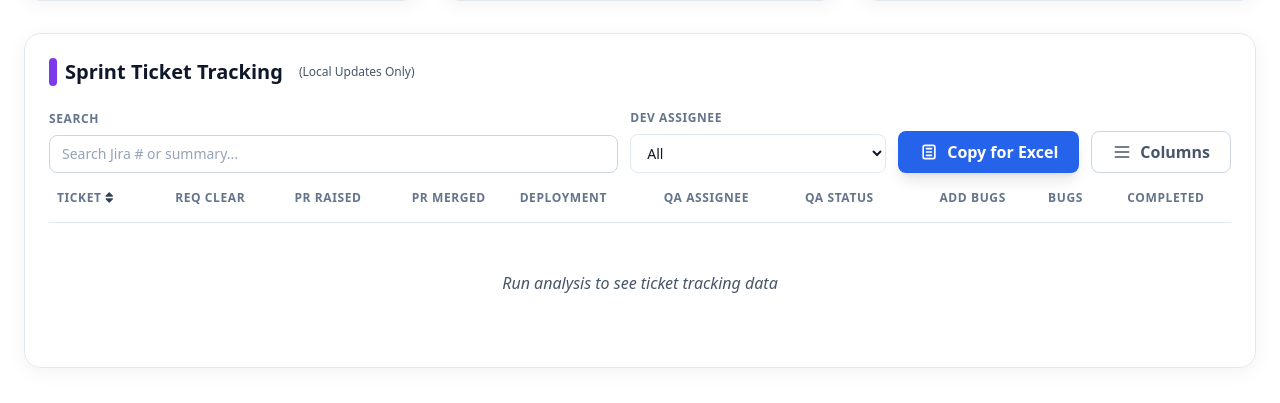
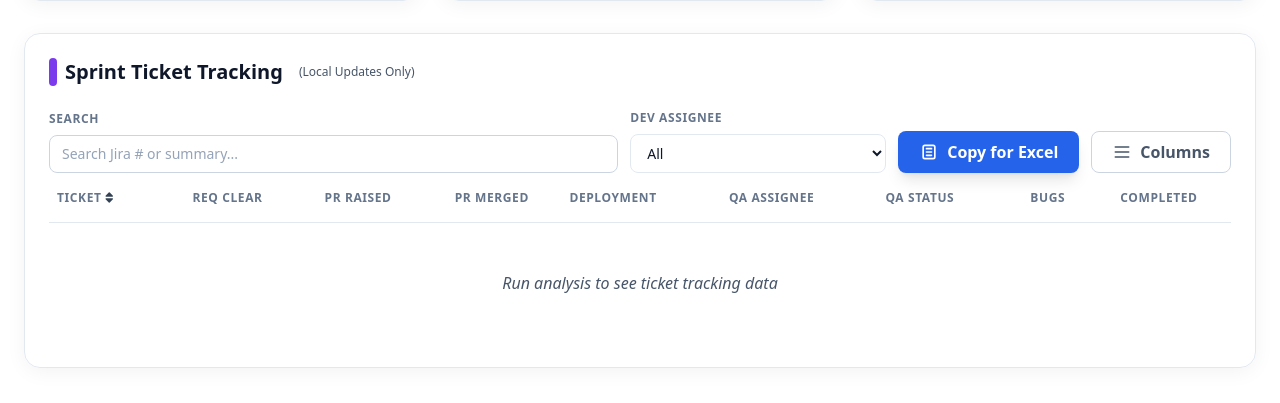
Before and after one commit to teslien/ReportsDashboard, a Python web app: template templates/index.html in a window 1280 px wide. Shown: the part 975-1378 px from the top of the page. Run offline with Jinja, Linux system fonts and the light colour scheme; the template is opened without the code that fills it, so the values that code supplies are empty; some libraries are stand-ins or nearby versions.

Commit message:
refactor: update database config and remove add bugs column
- Update MySQL configuration to use correct password and database name
- Remove "Add Bugs" column from tracking table UI and consolidate bug management
- Adjust table column spans to reflect removed column
- Move bug addition button into bugs cell with hover visibility for better UX

```diff
--- a/app.py
+++ b/app.py
@@ -276,8 +276,8 @@ AUTH = base64.b64encode(f"{DEFAULT_JIRA_EMAIL}:{DEFAULT_JIRA_API_TOKEN}".encode(
 MYSQL_CONFIG = {
     'host': 'localhost',
     'user': 'rohit',
-    'password': 'Rohit',
-    'database': 'rb_win'
+    'password': 'rohit',
+    'database': 'reports_dashboard'
 }
 
 def get_db_connection(dictionary=False):
--- a/templates/index.html
+++ b/templates/index.html
@@ -850,14 +850,13 @@
                             <th class="pb-4 px-2" data-track-col="deployment">Deployment</th>
                             <th class="pb-4 px-2" data-track-col="qa_assignee">QA Assignee</th>
                             <th class="pb-4 px-2" data-track-col="qa_status">QA Status</th>
-                            <th class="pb-4 px-2 text-center" data-track-col="add_bugs">Add Bugs</th>
                             <th class="pb-4 px-2 text-center" data-track-col="bugs">Bugs</th>
                             <th class="pb-4 px-2 text-center" data-track-col="completed">Completed</th>
                         </tr>
                     </thead>
                     <tbody id="trackingTableBody">
                         <tr>
-                            <td colspan="10" class="py-12 text-center text-gray-500 italic">
+                            <td colspan="9" class="py-12 text-center text-gray-500 italic">
                                 Run analysis to see ticket tracking data
                             </td>
                         </tr>
@@ -988,7 +987,6 @@
             { key: "qa_assignee", label: "QA Assignee" },
             { key: "qa_status", label: "QA Status" },
             { key: "requirements_clear", label: "Req Clear" },
-            { key: "add_bugs", label: "Add Bugs" },
             { key: "bugs", label: "Bugs" },
             { key: "completed", label: "Completed" }
         ];
@@ -1427,7 +1425,7 @@
 
             if (!sprintId) {
                 lastFilteredTrackingIssues = [];
-                body.innerHTML = '<tr><td colspan="10" class="py-8 text-center text-gray-500 italic">Select a sprint to enable local tracking</td></tr>';
+                body.innerHTML = '<tr><td colspan="9" class="py-8 text-center text-gray-500 italic">Select a sprint to enable local tracking</td></tr>';
                 return;
             }
 
@@ -1436,7 +1434,7 @@
 
             if (!allIssues || allIssues.length === 0) {
                 lastFilteredTrackingIssues = [];
-                body.innerHTML = '<tr><td colspan="10" class="py-8 text-center text-gray-500 italic">No tickets found in this sprint</td></tr>';
+                body.innerHTML = '<tr><td colspan="9" class="py-8 text-center text-gray-500 italic">No tickets found in this sprint</td></tr>';
                 return;
             }
 
@@ -1467,7 +1465,7 @@
             lastFilteredTrackingIssues = filtered;
 
             if (filtered.length === 0) {
-                body.innerHTML = '<tr><td colspan="10" class="py-8 text-center text-gray-500 italic">No tickets match current filters</td></tr>';
+                body.innerHTML = '<tr><td colspan="9" class="py-8 text-center text-gray-500 italic">No tickets match current filters</td></tr>';
                 return;
             }
 
@@ -1639,31 +1637,12 @@
                     </td>`;
                 }
 
-                // 8. Add Bugs
-                let addBugsCell = "";
-                if (USER_CAN_EDIT) {
-                    addBugsCell = `
-                    <td class="py-4 px-2 text-center" data-track-col="add_bugs">
-                        <button onclick="openBugManager('${issue.key}')"
-                                class="text-[10px] bg-blue-600/20 text-blue-400 border border-blue-500/30 px-2 py-1 rounded hover:bg-blue-600/40 transition">
-                            Add Bugs
-                        </button>
-                    </td>`;
-                } else {
-                     addBugsCell = `
-                    <td class="py-4 px-2 text-center" data-track-col="add_bugs">
-                        <button disabled
-                                class="text-[10px] bg-blue-600/10 text-blue-400 border border-blue-500/20 px-2 py-1 rounded cursor-not-allowed opacity-80">
-                            Add Bugs
-                        </button>
-                    </td>`;
-                }
-
                 // 9. Bugs List (View Only)
                 const doneStatuses = ["DONE", "RESOLVED", "DEPLOYED", "STAGED", "READY FOR QA", "READY FOR STAGING", "READY FOR INTERNAL DEMO", "CLOSED", "NOT A BUG", "UNABLE TO REPRODUCE"];
 
                 const bugsCell = `
-                    <td class="py-4 px-2 text-center" data-track-col="bugs">
+                    <td class="py-4 px-2 text-center group/bugs" data-track-col="bugs">
+                        <div class="flex flex-col items-center gap-1">
                             <div id="bugBadges-${issue.key}" class="flex flex-wrap gap-1 justify-center">
                                  ${(local.bugs_found || "").split(",").filter(b => b).map(b => {
                                     const info = lastStatusMap[b];
@@ -1673,6 +1652,13 @@
                                     }
                                     return `<button type="button" onclick="showTicketDetails('${b}')" class="bug-badge ${isDone ? 'bug-done' : ''} transition">${b}</button>`;
                                  }).join('')}
+                            </div>
+                            ${USER_CAN_EDIT ? `
+                            <button onclick="openBugManager('${issue.key}')"
+                                    class="opacity-0 group-hover/bugs:opacity-100 transition-opacity text-blue-400 hover:text-white bg-blue-500/10 hover:bg-blue-500/20 border border-blue-500/20 rounded-full w-5 h-5 flex items-center justify-center mt-1"
+                                    title="Add Bug">
+                                <i class="fas fa-plus text-xs"></i>
+                            </button>` : ''}
                         </div>
                     </td>`;
 
@@ -1701,7 +1687,7 @@
                     </td>`;
                 }
 
-                tr.innerHTML = ticketCell + reqCell + prRaisedCell + prMergedCell + deployCell + qaAssigneeCell + qaStatusCell + addBugsCell + bugsCell + completedCell;
+                tr.innerHTML = ticketCell + reqCell + prRaisedCell + prMergedCell + deployCell + qaAssigneeCell + qaStatusCell + bugsCell + completedCell;
                 body.appendChild(tr);
             });
 
```
Lines whose indentation alone changed are shown as unchanged.
